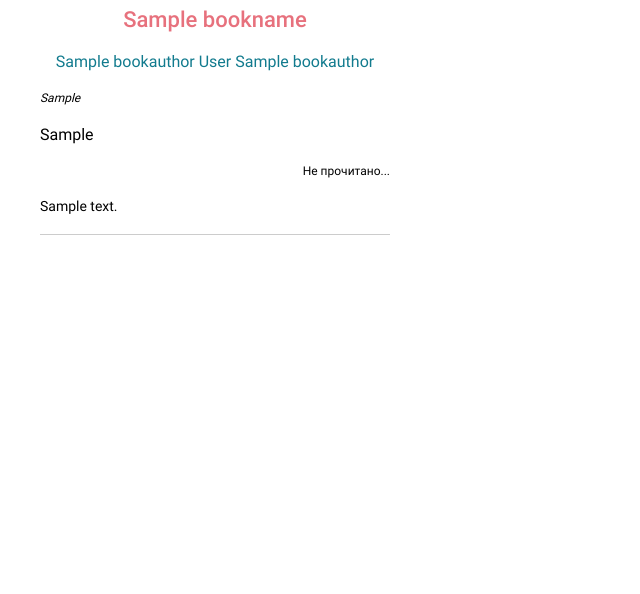
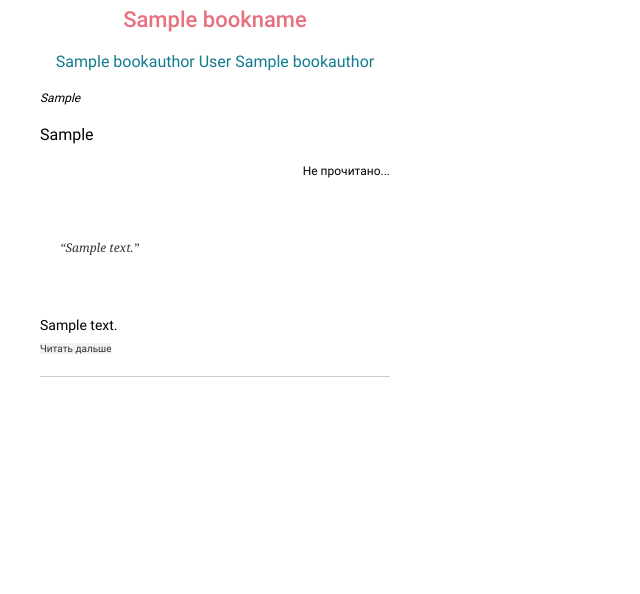
Before and after one commit to battery22/books, a Django app: page / in a window 1280 px wide. Shown: the part 231-825 px from the top of the page, without its empty margins (0-640 px from the left). Run offline with Django 4.2, Linux system fonts and the light colour scheme; tables that the repository leaves empty hold one stand-in row (values such as "Sample post"); some web fonts are replaced.

Commit message:
Add quotes

```diff
--- a/bookproject/bookproject/urls.py
+++ b/bookproject/bookproject/urls.py
@@ -18,6 +18,7 @@ from django.contrib import admin
 from django.urls import include, path
 from debug_toolbar.toolbar import debug_toolbar_urls
 from django.conf.urls.i18n import i18n_patterns
+from django.views.i18n import JavaScriptCatalog
 # from django.conf import settings
 # from django.conf.urls.static import static
 
@@ -28,7 +29,8 @@ urlpatterns = [
 ]+debug_toolbar_urls()
 
 urlpatterns += i18n_patterns(
-    path("admin/", admin.site.urls),
+    # path("admin/", admin.site.urls),
+    path('jsi18n/', JavaScriptCatalog.as_view(), name='javascript-catalog'),
     path('', include('library.urls')),
     # prefix_default_language=False,
 )
--- a/bookproject/library/models.py
+++ b/bookproject/library/models.py
@@ -1,5 +1,5 @@
 from django.db import models
-
+from django.core.validators import MinValueValidator, MaxValueValidator
 
 class BookName(models.Model):
     title = models.CharField(max_length=255, verbose_name="Название")
@@ -11,17 +11,18 @@ class BookName(models.Model):
         "BookAuthor",
         on_delete=models.PROTECT,
         null=True,
-        related_name="author",
+        # related_name="author",
+        related_name="books",
     )
     rate = models.ForeignKey(
         "BookRating",
         on_delete=models.PROTECT,
         null=True,
-        related_name="rate",
+        related_name="books",
         blank=True,
     )
     #  many to many
-    genre = models.ManyToManyField("BookGenre", related_name="genre", blank=True)
+    genre = models.ManyToManyField("BookGenre", related_name="books", blank=True)
 
     def __str__(self):
         return self.title
@@ -32,7 +33,7 @@ class BookName(models.Model):
        # {{ book.get_genres_display|linebreaksbr }} in HTML
 
     class Meta:
-        verbose_name_plural = "Книги"
+        verbose_name_plural = "Книги" # for adm-pan
 
 
 class BookAuthor(models.Model):
@@ -48,8 +49,7 @@ class BookAuthor(models.Model):
 
 
 class BookRating(models.Model):
-    # objects = None
-    rating = models.PositiveIntegerField(blank=True)
+    rating = models.PositiveIntegerField(blank=True, validators=[MinValueValidator(0), MaxValueValidator(5)])
 
     def __str__(self):
         return f"{self.rating}"
@@ -66,3 +66,20 @@ class BookGenre(models.Model):
 
     class Meta:
         verbose_name_plural = "Жанр"
+
+class BookQuote(models.Model):
+    text = models.CharField(max_length=255, blank=True, verbose_name='Цитата')
+
+    book = models.ForeignKey(
+        "BookName",
+        on_delete=models.PROTECT,
+        null=True,
+        related_name='quotes'
+    )
+
+    def __str__(self):
+        return self.text
+
+    class Meta:
+        verbose_name = 'Цитата из книги' # adm-pan
+        verbose_name_plural = 'Цитаты из книг'
--- a/bookproject/library/static/css/style.css
+++ b/bookproject/library/static/css/style.css
@@ -1,3 +1,10 @@
+@font-face {
+	font-family: MarckScript;
+	font-display: swap;
+	src: url("../fonts/MarckScript-Regular.woff") format("woff"), url("../fonts/MarckScript-Regular.woff2") format("woff2");
+	font-weight: 400;
+	font-style: normal;
+}
 @font-face {
   font-family: Roboto;
   font-display: swap;
@@ -227,6 +234,23 @@ body {
   flex: 1 1 auto;
 
 }
+ .main__inner .cards__book-quotes {
+   padding: 10px 20px;
+   margin: 20px 0;
+  font-family: 'Georgia', serif;
+  font-style: italic;
+}
+
+.main__inner .cards__book-quotes q {
+  quotes: "“" "”" "‘" "’";
+}
+
+.main__inner .cards__book-quotes p {
+  margin: 10px 0;
+  line-height: 1.6;
+  color: #333;
+  font-size: 12px;
+}
 
 .main__inner .cards__book-description .description__text {
   font-size: 14px;
@@ -332,6 +356,25 @@ body {
   }
 }
 
+
+/* -------------------------- */
+.hidden-text {
+  max-height: 0;
+  overflow: hidden;
+  transition: max-height 2s ease-out;
+}
+
+.show .hidden-text {
+  max-height: 100px; /* Задайте максимальную высоту */
+}
+
+.cards__book-description button {
+  cursor: pointer;
+  margin-top: 10px;
+  font-size: 10px;
+  opacity: .8;
+}
+/* ------------------------------------------ */
 @media (max-width: 370px) {
   .main__inner .cards {
     grid-template-columns: repeat(auto-fill, minmax(150px, 1fr));
@@ -359,3 +402,5 @@ body {
     font-size: 12px;
   }
 }
+
+/* ------------------------------- */
--- a/bookproject/library/static/js/main.js
+++ b/bookproject/library/static/js/main.js
@@ -15,5 +15,19 @@ function isWebp() {
 			document.documentElement.classList.add(className);
 	});
 }
+function toggleContent(button) {
+	const cards__book = button.parentElement;
+	const shortContent = cards__book.querySelector('.short-content');
+	const moreContent = cards__book.querySelector('.more-content');
 
+	if (moreContent.style.display === 'none') {
+			moreContent.style.display = 'block';
+			shortContent.style.display = 'none';
+			button.textContent = gettext('Спрятать');
+	} else {
+			moreContent.style.display = 'none';
+			shortContent.style.display = 'block';
+			button.textContent = gettext('Читать дальше');
+	}
+}
 isWebp();
--- a/bookproject/library/templates/index.html
+++ b/bookproject/library/templates/index.html
@@ -71,9 +71,15 @@
                                 {% endif %}
                             </ul>
                         </div>
+                        <div class="cards__book-quotes">
+                               {% for quote in book.quotes.all %}
+                               <p><q>{{ quote.text }}</q></p>
+                               {% endfor %}
+                        </div>
                         <div class="cards__book-description">
-                            <p class="description__text"> {{ book.description }} </p>
-                            <!-- <p class="description__text"></p> -->
+                            <p class="description__text short-content"> {{ book.description|truncatewords:15}} </p>
+                            <p class="description__text more-content"  style="display: none;"> {{ book.description}} </p>
+                            <button class="btn-toggle" onclick="toggleContent(this)">{% trans 'Читать дальше' %}</button>
                         </div>
                         <div class="line"></div>
                     </li>
@@ -82,10 +88,6 @@
             </div>
         </main>
     </div>
-
-
-    <!-------------------------------------------------------------  -->
-
     <footer class="footer">
         <div class="footer__copyr">
             <p>&copy; my-books.com</p>
@@ -96,6 +98,7 @@
         </div>
 
     </footer>
+    <script src="{% url 'javascript-catalog' %}"></script>
     <script src="{% static 'js/main.js' %}"></script>
 </body>
 
--- a/bookproject/library/translation.py
+++ b/bookproject/library/translation.py
@@ -1,5 +1,5 @@
 from modeltranslation.translator import register, TranslationOptions
-from .models import BookName, BookAuthor, BookGenre
+from .models import BookName, BookAuthor, BookGenre, BookQuote
 
 @register(BookName)
 class BookNameTranslationOptions(TranslationOptions):
@@ -12,3 +12,7 @@ class BookAuthorTranslationOptions(TranslationOptions):
 @register(BookGenre)
 class BookGenreTranslationOptions(TranslationOptions):
     fields = ('book_genre',)
+
+@register(BookQuote)
+class BookQuoteTranslationOptions(TranslationOptions):
+    fields = ('text',)
--- a/bookproject/library/views.py
+++ b/bookproject/library/views.py
@@ -1,10 +1,11 @@
 from django.shortcuts import render
-from library.models import BookName
+from library.models import BookName, BookQuote
 menu = ["about", "contacts"]
 
 
 def index(request):
- booknames = BookName.objects.select_related('author', 'rate').prefetch_related('genre').all()
+ booknames = BookName.objects.select_related('author', 'rate').prefetch_related('genre', 'quotes').all()
+
  # Add the range calculation for star ratings
  for book in booknames: # fix it
    if book.rate:
```
Also changed, not shown: bookproject/library/admin.py (+13 -1 lines), bookproject/library/locale/en/LC_MESSAGES/django.po, bookproject/library/locale/en/LC_MESSAGES/djangojs.po (added), bookproject/library/locale/uk/LC_MESSAGES/django.po, bookproject/library/locale/uk/LC_MESSAGES/djangojs.po (added), bookproject/library/migrations/0006_alter_bookname_author_alter_bookname_genre_and_more.py (added), bookproject/library/migrations/0007_bookquote_text_en_bookquote_text_ru_and_more.py (added), bookproject/library/static/fonts/MarckScript-Regular.woff (added), bookproject/library/static/fonts/MarckScript-Regular.woff2 (added), 4 other files.
